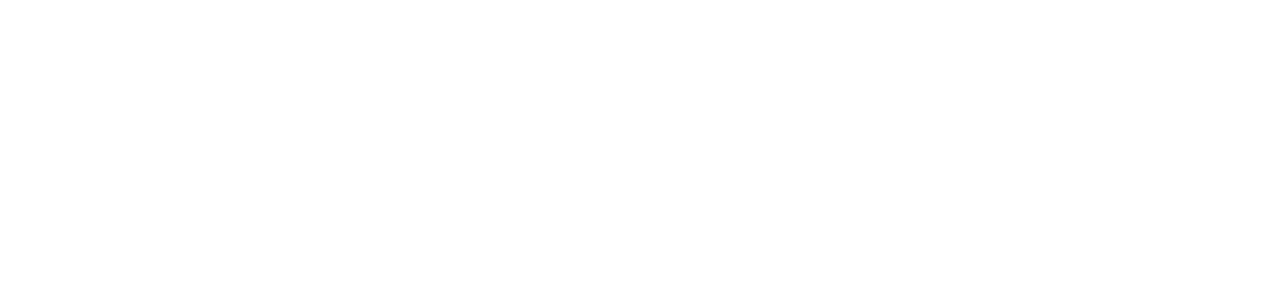
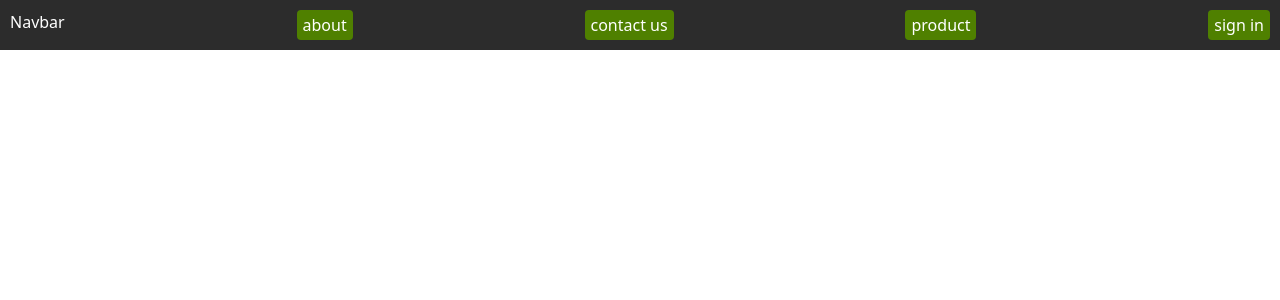
Before and after one commit to rajdevweb/myReact, a React (Vite) app: page / in a window 1280 px wide. Shown: the top 300 px of the page. Built offline with nearby package versions, Linux system fonts and the light colour scheme.

Commit message:
starting-props

```diff
--- a/src/App.jsx
+++ b/src/App.jsx
@@ -3,6 +3,9 @@
 // import viteLogo from '/vite.svg'
 import { useState } from 'react';
 import './App.css'
+import Navbar from './components/Navbar';
+
+
 // import './index.css'
 
 // function App() {
@@ -52,11 +55,11 @@
           <div className='green'>green</div>
         </div>
       </div>
+      <div>krishna</div> */}
+      {/* components */}
 
-      <div>krishna</div> */}
+       <Navbar/>
 
-
-      {/* components */}
 
 
 
--- /dev/null
+++ b/src/components/Navbar.jsx
@@ -0,0 +1,15 @@
+import React from 'react'
+import Navbar2 from './Navbar2'
+{React}
+const Navbar = () => {
+  return (
+    <>
+    <nav className='navbar'>
+        <h1>Navbar</h1>
+        <Navbar2/>
+    </nav>
+    </>
+  )
+}
+
+export default Navbar
--- /dev/null
+++ b/src/components/Navbar2.jsx
@@ -0,0 +1,14 @@
+import React from 'react'
+
+const Navbar2 = () => {
+  return (
+    <>
+     <li>about</li>
+        <li>contact us</li>
+        <li>product</li>
+        <li>sign in</li>
+    </>
+  )
+}
+
+export default Navbar2
--- a/src/index.css
+++ b/src/index.css
@@ -108,3 +108,23 @@
 .green{
   background-color: rgb(0, 149, 30);
 }
+.navbar{
+  display: flex;
+  color: white;
+  justify-content: space-between;
+  text-align: center;
+  list-style: none;
+  padding: 10px;
+  background-color: rgb(44, 44, 44);
+}
+.navbar h1{
+  color:white;
+}
+
+.navbar li {
+  float: right;
+  color: white;
+  background-color: rgb(79, 128, 0);
+  padding: 3px 6px;
+  border-radius: 4px;
+}
```
